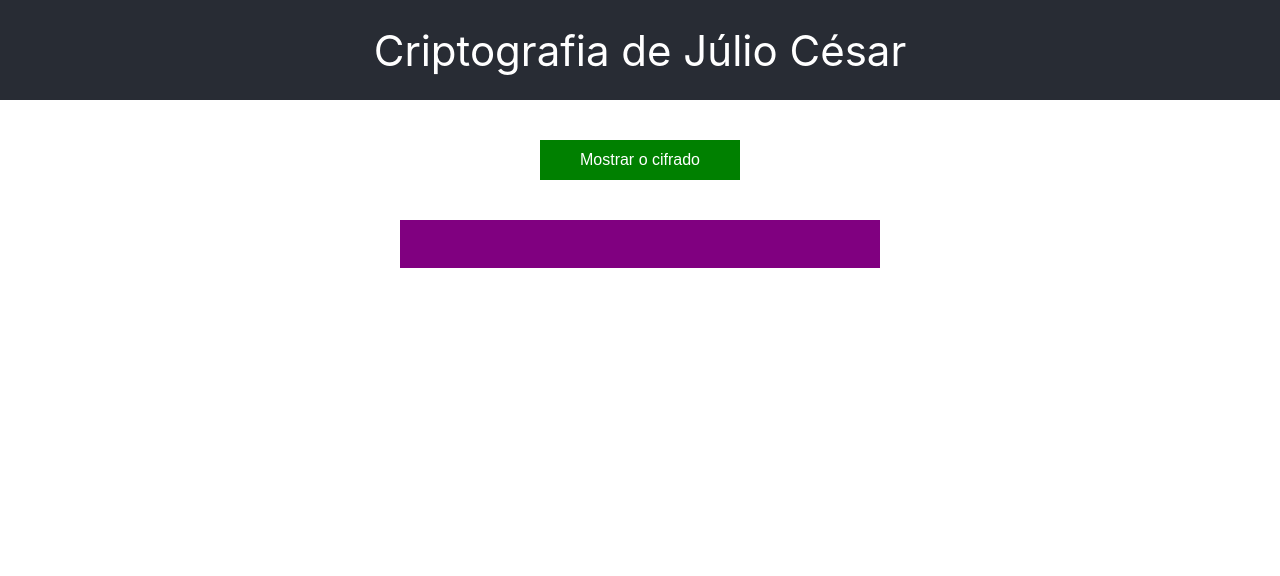
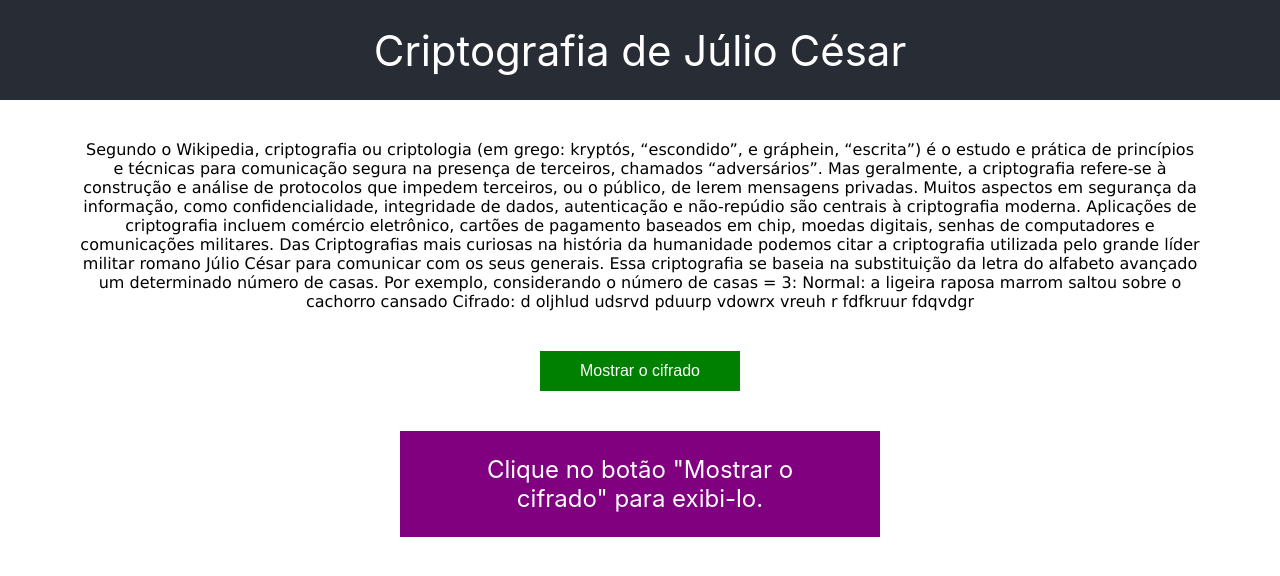
Before and after one commit to fabioborgesjr/ad-challenge, a React (Create React App) app: page / in a window 1280 px wide. Shown: the top 576 px of the page. Built offline with nearby package versions, Linux system fonts and the light colour scheme.

Commit message:
Encoded value displayed in the application page

```diff
--- a/src/components/json/GetJson.jsx
+++ b/src/components/json/GetJson.jsx
@@ -3,39 +3,27 @@ import '../utils/button/Button.css'
 import React, { Component } from 'react'
 import Axios from 'axios';
 
-const initialState = {
-    "numero_casas": 0,
-    "token": "98e5a51c7b425c92f4282fb7b9a0ac5333d7cf69",
-    "cifrado": "",
-    "decifrado": "",
-    "resumo_criptografico": ""
-}
-
 export default class GetJson extends Component {
 
-    constructor() {
-        super()
+    constructor(props) {
+        super(props)
 
-        this.handleClick = this.handleClick.bind(this)
+        this.getJson = this.getJson.bind(this)
     }
 
-    state = { ...initialState }
+    state = { ...this.props.initial }
 
-    handleClick() {
-        const stateAux = { ...this.state }
-
+    getJson() {
         Axios.get(`https://api.codenation.dev/v1/challenge/dev-ps/generate-data?token=${this.state.token}`).then(response => {
-            stateAux.cifrado = response.data.cifrado
-            stateAux.numero_casas = response.data.numero_casas
+            this.setState(response.data)
+            this.props.update(this.state)
         })
-
-        this.setState(stateAux)
     }
 
     render() {
         return (
             <div className='button__container'>
-                <Button onClick={this.handleClick} value="Mostrar o cifrado"/>
+                <Button onClick={this.getJson} value="Mostrar o cifrado"/>
             </div>
         )
     }
--- a/src/main/App.js
+++ b/src/main/App.js
@@ -2,15 +2,39 @@ import React, { Component } from 'react'
 import './App.css'
 import Display from '../components/utils/display/Display';
 import GetJson from '../components/json/GetJson';
+import Intro from '../components/intro/Intro';
+
+const initialState = {
+  "numero_casas": 0,
+  "token": "98e5a51c7b425c92f4282fb7b9a0ac5333d7cf69",
+  "cifrado": "",
+  "decifrado": "",
+  "resumo_criptografico": ""
+}
 
 class App extends Component {
+
+  state = { ...initialState }
+
+  constructor() {
+    super()
+
+    this.update = this.update.bind(this)
+  }
+
+  update(obj) {
+    this.setState(obj);
+
+    console.log(this.state)
+  }
 
   render() {
     return (
       <div className="App">
         <header className="App-header">Criptografia de Júlio César</header>
-        <GetJson/>
-        <Display/>
+        <Intro />
+        <GetJson initial={this.state} update={this.update} />
+        <Display value={this.state.cifrado === "" ? `Clique no botão "Mostrar o cifrado" para exibi-lo.` : this.state.cifrado} />
       </div>
     )
   }
```
